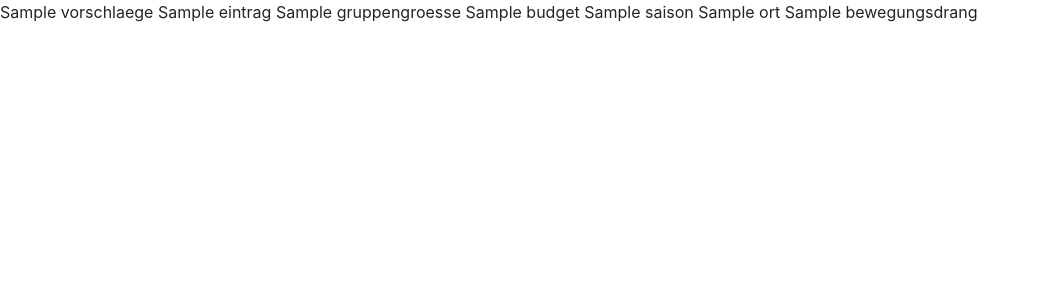
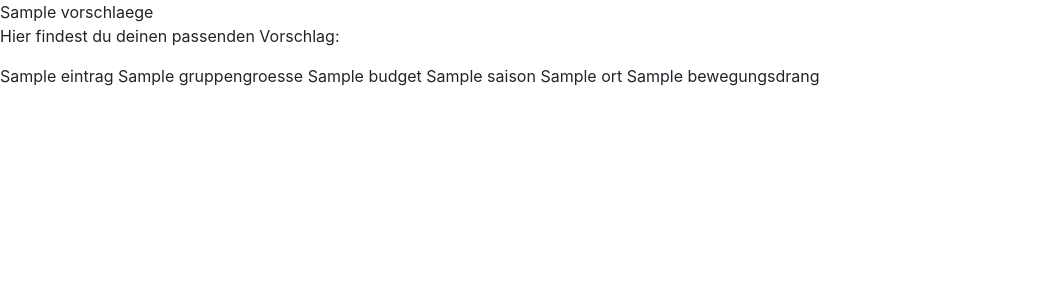
Before and after one commit to tram12345/tipps_chur, a Flask app: template templates/vorschlaege.html in a window 1280 px wide. Shown: the part 56-356 px from the top of the page, without its empty margins (0-1039 px from the left). Run offline with Flask 2, Linux system fonts and the light colour scheme; the template is opened without the code that fills it: most values are stand-ins (such as "Sample title", 1, 10 or a date in 2020).

Commit message:
änderungen 22.12.2022: - wenn keine Vorschläge gefunden werden konnte, wird auf die Seite neue Idee verlinkt

```diff
--- a/main.py
+++ b/main.py
@@ -27,8 +27,8 @@ def tipps_chur():
                         if ort_vorschlag == idee_daten["ort"]:
                             if bewegungsdrang_vorschlag == idee_daten["bewegungsdrang"]:
                                 vorschlaege.append(idee_daten)
-                                print(vorschlaege)
 
+        #Hier darf es die Vorschlaege nicht ausgeben, aber wenn ich es nicht hier zurückgebe funktioniert die vorschlaege,html seite nicht
         return render_template("vorschlaege.html", vorschlaege=vorschlaege)
 
     # Rendern des index.html Templates, für das Anzeigen der index.html Page.
--- a/templates/vorschlaege.html
+++ b/templates/vorschlaege.html
@@ -1,5 +1,11 @@
 {% include "Navigation.html" %}
 {{vorschlaege}}
+
+    {% if vorschlaege == [] %}
+        <p>Leider gibt es für dich keine passende Vorschläge. Möchtest du eine neue Idee erfassen?</p>
+        <a href="neue_idee">Hier kannst du deine neue Idee erfassen.</a>
+    {% else %}
+            <p>Hier findest du deinen passenden Vorschlag:</p>
             {% for eintrag in vorschlaege %}
             <tr>
             <!-- Die Ideen von der Liste Vorschläge werden ausgegeben. -->
@@ -11,5 +17,6 @@
                  <td>{{ eintrag["bewegungsdrang"] }}</td>
             </tr>
         {% endfor %}
+    {% endif %}
 </body>
 </html>
```
Lines whose indentation alone changed are shown as unchanged.
